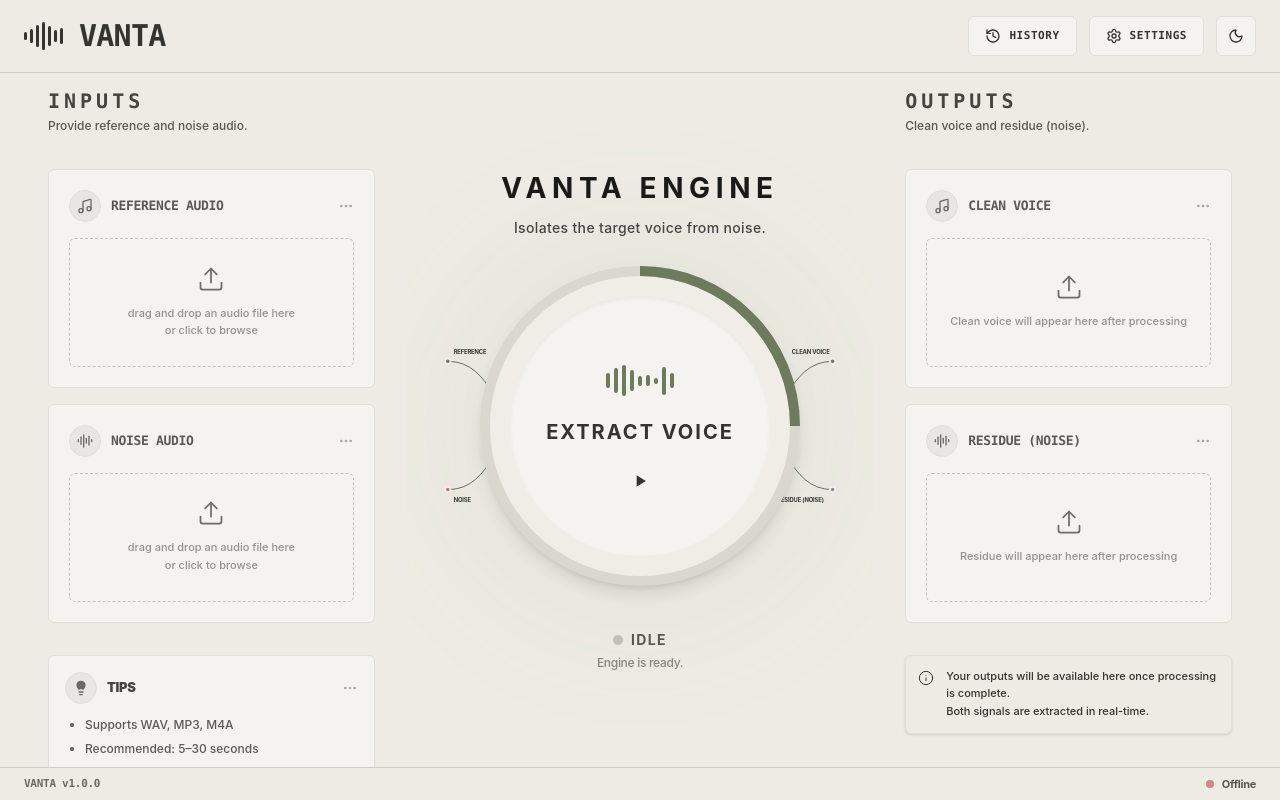
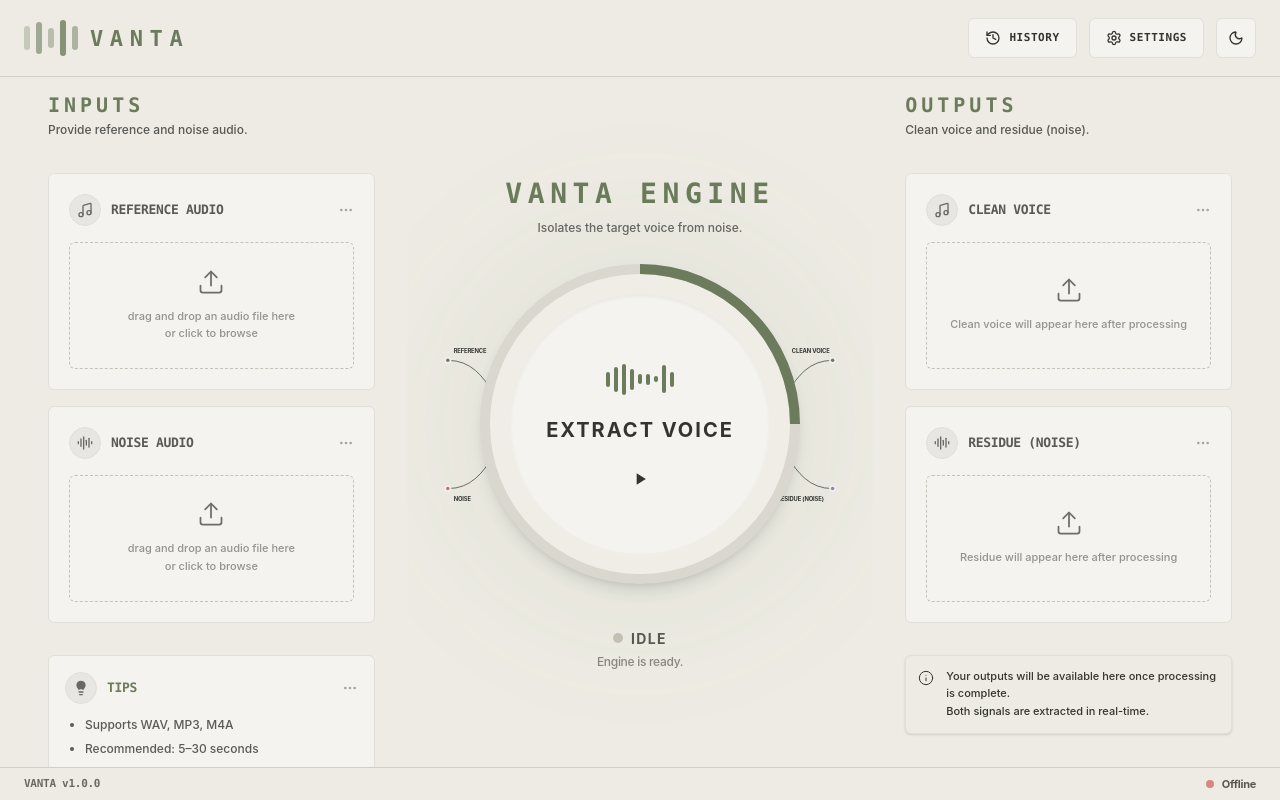
Before and after one commit to Komalpreet2809/Vanta, a Next.js app in the folder web/: page / in a window 1280 px wide. Built offline with nearby package versions, Linux system fonts and the light colour scheme; no server answers.

Commit message:
style: apply brand sage green to main headings

```diff
--- a/web/src/components/EngineCenter.tsx
+++ b/web/src/components/EngineCenter.tsx
@@ -18,14 +18,14 @@ export function EngineCenter({
   return (
     <div className="flex flex-col items-center justify-center w-full h-full">
       {/* Header Text - Matches inspo.png exactly */}
-      <div className="text-center mb-8">
-        <h1 className="text-[28px] font-bold tracking-[0.2em] text-[#1a1a1a] uppercase mb-2">
-          Vanta Engine
-        </h1>
-        <p className="text-[14px] text-[#444444] font-medium tracking-wide">
-          Isolates the target voice from noise.
-        </p>
-      </div>
+        <div className="flex flex-col items-center gap-1 mb-8">
+          <h1 className="font-mono-heading font-black text-[28px] uppercase tracking-[0.2em] text-[var(--c-green)]">
+            VANTA ENGINE
+          </h1>
+          <p className="text-[12px] font-medium opacity-80 text-[#444444]">
+            Isolates the target voice from noise.
+          </p>
+        </div>
 
       {/* SVG Diagram Container - Set to take full width and a fixed aspect for consistency */}
       <div className="relative w-full aspect-[1.5/1] flex items-center justify-center">
--- a/web/src/components/Header.tsx
+++ b/web/src/components/Header.tsx
@@ -36,13 +36,14 @@ export function Header() {
   return (
     <header className="px-6 py-4 flex items-center justify-between border-b border-[var(--border-main)] bg-[var(--bg-header)]">
       <div className="flex items-center gap-3">
-        {/* Waveform Logo */}
-        <div className="flex items-center gap-[3px] h-7 mr-1">
-          {[0.3, 0.5, 0.8, 1, 0.7, 0.4, 0.6].map((h, i) => (
-            <div key={i} className="w-[3px] bg-[var(--text-main)] rounded-sm" style={{ height: `${h * 100}%` }} />
-          ))}
+        <div className="flex items-center gap-1.5 py-1">
+          <div className="w-1.5 h-6 bg-[var(--c-green)] rounded-full opacity-30" />
+          <div className="w-1.5 h-8 bg-[var(--c-green)] rounded-full opacity-60" />
+          <div className="w-1.5 h-5 bg-[var(--c-green)] rounded-full opacity-40" />
+          <div className="w-1.5 h-9 bg-[var(--c-green)] rounded-full opacity-80" />
+          <div className="w-1.5 h-6 bg-[var(--c-green)] rounded-full opacity-50" />
         </div>
-        <span className="font-mono-heading font-black text-3xl uppercase tracking-tight">Vanta</span>
+        <span className="font-mono-heading font-black text-[22px] uppercase tracking-[0.3em] text-[var(--c-green)]">VANTA</span>
       </div>
 
       <div className="flex items-center gap-3">
--- a/web/src/components/TipsCard.tsx
+++ b/web/src/components/TipsCard.tsx
@@ -10,7 +10,7 @@ export function TipsCard() {
           <div className="h-8 w-8 rounded-full border border-[var(--border-card)] flex items-center justify-center bg-black/5 dark:bg-white/5">
             <Lightbulb className="h-4 w-4 fill-current opacity-70" />
           </div>
-          <span className="text-[13px] font-black uppercase tracking-tight opacity-90">Tips</span>
+          <span className="font-mono-heading text-[13px] font-black uppercase tracking-tight text-[var(--c-green)]">TIPS</span>
         </div>
         <MoreHorizontal className="h-4 w-4 opacity-40 cursor-pointer hover:opacity-100 transition-opacity" />
       </div>
--- a/web/src/components/VantaApp.tsx
+++ b/web/src/components/VantaApp.tsx
@@ -67,7 +67,7 @@ export function VantaApp() {
           {/* INPUTS COLUMN */}
           <section className="flex flex-col h-full overflow-hidden bg-[var(--bg-app)]">
             <div className="p-4 h-20 flex flex-col justify-center">
-              <h2 className="font-mono-heading font-black text-[20px] uppercase tracking-[0.2em] opacity-90 leading-none">Inputs</h2>
+              <h2 className="font-mono-heading font-black text-[20px] uppercase tracking-[0.2em] text-[var(--c-green)] leading-none">Inputs</h2>
               <p className="text-[12px] font-medium opacity-80 mt-1.5">Provide reference and noise audio.</p>
             </div>
 
@@ -114,7 +114,7 @@ export function VantaApp() {
           {/* OUTPUTS COLUMN */}
           <section className="flex flex-col h-full overflow-hidden bg-[var(--bg-app)]">
             <div className="p-4 h-20 flex flex-col justify-center">
-              <h2 className="font-mono-heading font-black text-[20px] uppercase tracking-[0.2em] opacity-90 leading-none">Outputs</h2>
+              <h2 className="font-mono-heading font-black text-[20px] uppercase tracking-[0.2em] text-[var(--c-green)] leading-none">Outputs</h2>
               <p className="text-[12px] font-medium opacity-80 mt-1.5">Clean voice and residue (noise).</p>
             </div>
 
```
